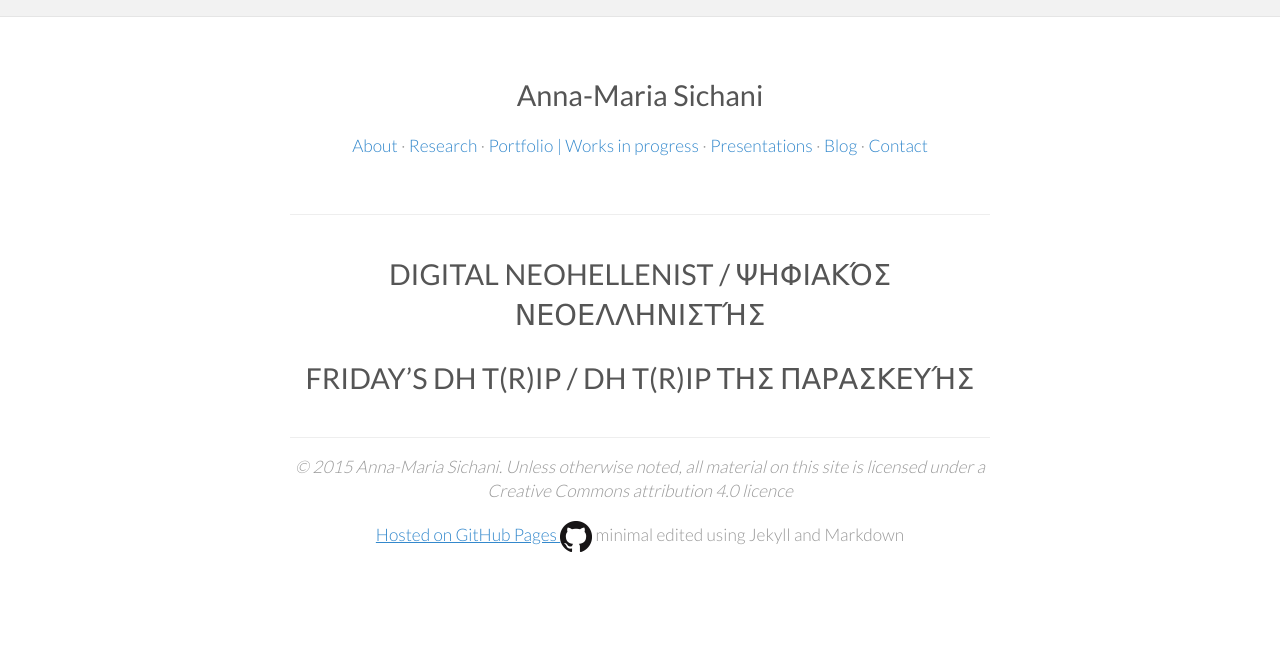
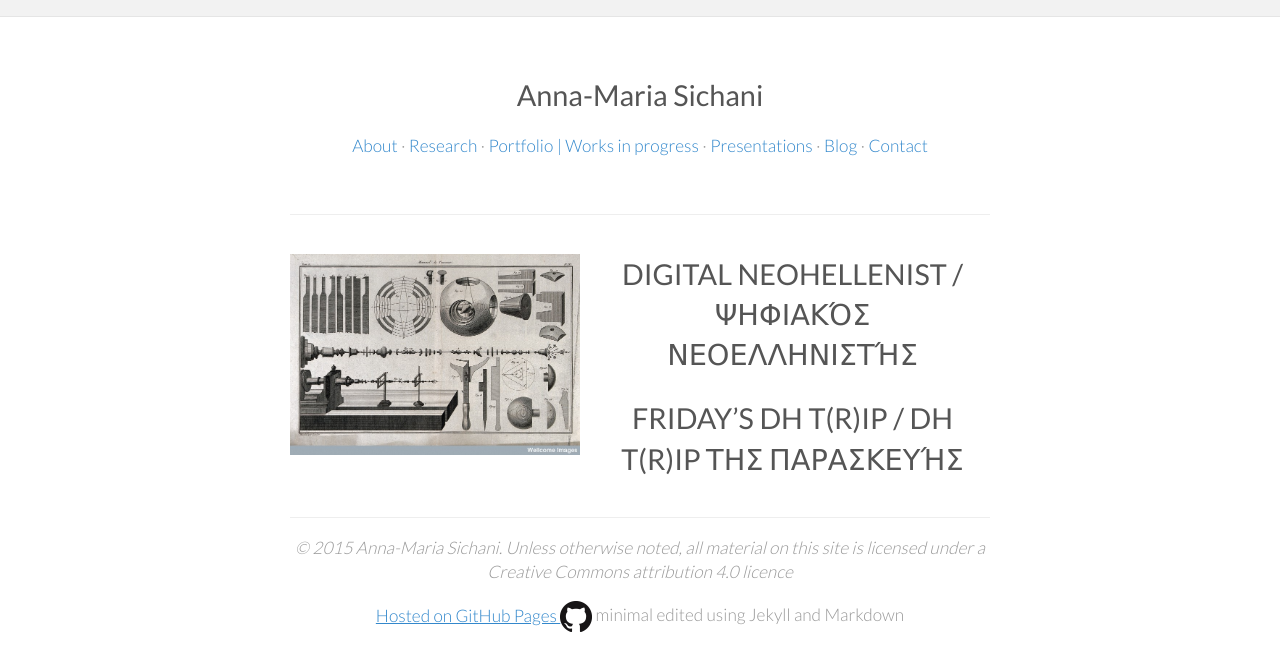
Before and after one commit to amsichani/amsichani.github.io, a Jekyll site: the page built from portfolio.md, in a window 1280 px wide. Shown: the top 671 px of the page. Built offline with Jekyll 4.4.1, drawn with Linux system fonts in a browser that asks for light colours; nearby versions of some CDN libraries.

Commit message:
Update portfolio.md

```diff
--- a/portfolio.md
+++ b/portfolio.md
@@ -3,6 +3,12 @@ layout: default
 title: Portfolio
 
 ---
+
+
+<figure>
+	<img src="{{site.url}}/images/tools_wellcome.jpg" width="290px" style="float: left; margin-right: 15px; margin-bottom: 15px;" />
+</figure>
+
 ## DIGITAL NEOHELLENIST / ΨΗΦΙΑΚΌΣ ΝΕΟΕΛΛΗΝΙΣΤΉΣ
 
 
```
